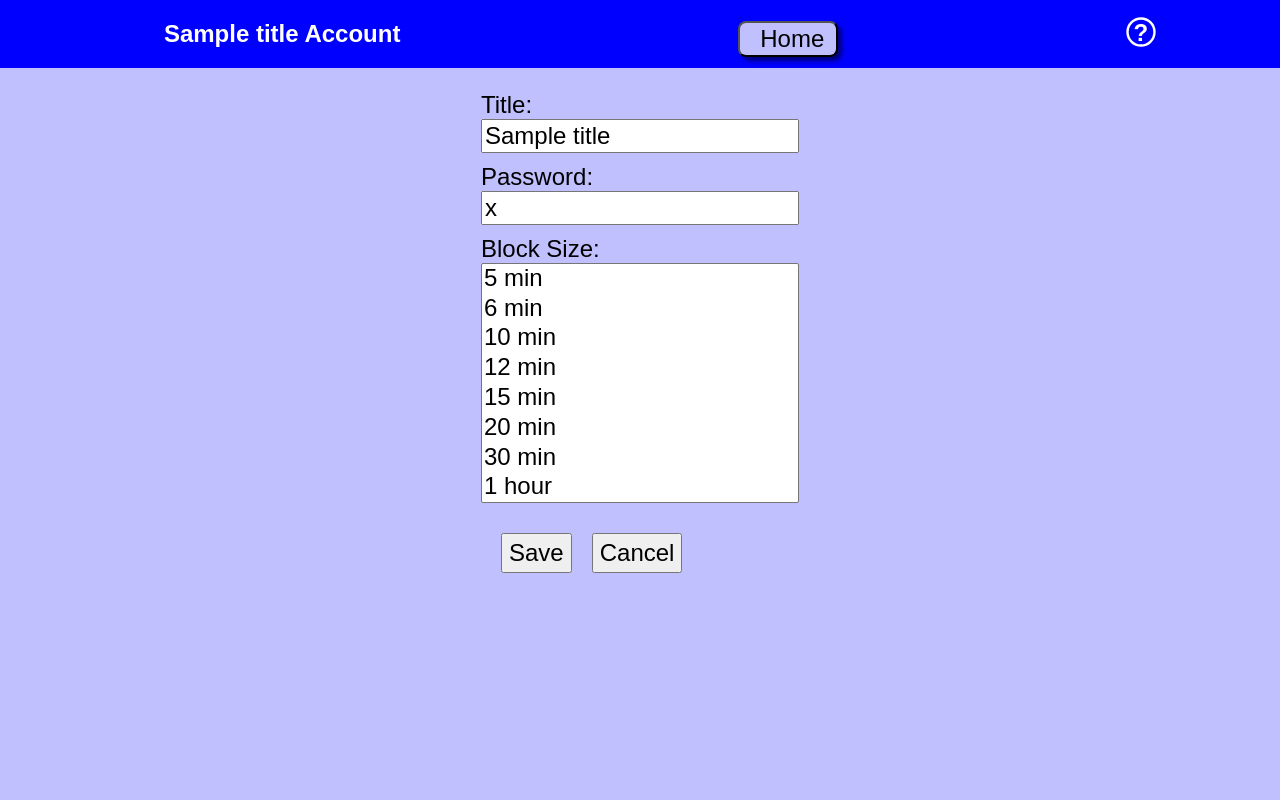
After one commit to jmjoness/gcsched, a Flask app: template app/templates/account.html in a window 1280 px wide. The commit adds this page. Run offline with Flask 3, Linux system fonts and the light colour scheme; the template is opened without the code that fills it: most values are stand-ins (such as "Sample title", 1, 10 or a date in 2020); parts of the project's set-up code (start-up, migrations or seed data) failed here and were passed over.

Commit message:
add account edit

```diff
--- /dev/null
+++ b/app/templates/account.html
@@ -0,0 +1,117 @@
+<!DOCTYPE html>
+<html>
+<head>
+   <meta charset="utf-8">
+   <meta name="viewport" content="width=device-width, initial-scale=1">
+	<title>Account</title>
+	<link rel="shortcut icon" href="{{ url_for('static', filename='favicon.ico') }}" type="image/x-icon">
+	<link rel="icon" href="{{ url_for('static', filename='favicon.ico') }}" type="image/x-icon">
+	<link rel="stylesheet" href="{{ url_for('static', filename='styleschedule.css') }}">
+</head>
+<body onload="init()">
+	<div id="page">
+		<div id="header">
+			<h2 id="title-header">Make Time Block</h2>
+			<input type="button" id="home-button" class="hdr-button" onclick="goHome()" value="Home">
+			<a href="{{ url_for('.help') }}" target="_blank"><img src="/static/help.svg" width="30" height="30"></a>
+		</div>
+		<div id="content-block">
+			<div id="add-controls">
+				<div class="entry-div">
+					<label for="title-text">Title:</label>
+					<input type="text" id="title-text" maxlength="32">
+				</div>
+				<div class="entry-div">
+					<label for="password-text">Password:</label>
+					<input type="text" id="password-text" maxlength="32">
+				</div>
+				<div class="entry-div">
+					<label for="block-size-select">Block Size:</label>
+                    <select id="block-size-select" size="8">
+                        <option value="5">5 min</option>
+                        <option value="6">6 min</option>
+                        <option value="10">10 min</option>
+                        <option value="12">12 min</option>
+                        <option value="15">15 min</option>
+                        <option value="20">20 min</option>
+                        <option value="30">30 min</option>
+                        <option value="60">1 hour</option>
+                    </select>
+				</div>
+				<div id="buttons-div">
+					<input type="button" id="save-button" class="end-button" onclick="saveAccount()" value="Save">
+					<input type="button" id="cancel-button" class="end-button" onclick="cancel()" value="Cancel">
+				</div>
+			</div>
+		</div>
+	</div>
+</html>
+
+<script src="/static/cookie.js"></script>
+<script src="/static/dates.js"></script>
+<script >
+	const titleText = document.getElementById("title-text")
+	const passwordText = document.getElementById("password-text")
+	const blockSelect = document.getElementById("block-size-select")
+
+	function init() {
+		const title = "{{ title }}"
+        const pw = "{{ password }}"
+        const blockSize = "{{ blocksize }}"
+		const header = document.getElementById("title-header")
+		header.innerText = title + " Account"
+
+        titleText.value = title
+        passwordText.value = pw
+        blockSelect.value = blockSize
+	}
+
+	function numberChange() {
+		const numSel = document.getElementById("block-size-select")
+		const val = numSel.value
+
+	}
+
+	function saveAccount() {
+		const title = titleText.value
+		const password = passwordText.value
+		const blockSizeStr = blockSelect.value
+		const blockSize = parseInt(blockSizeStr)
+
+		const jsonString = JSON.stringify({ title: title, password: password, blockSize: blockSize})
+		const url = "{{ url_for('.setaccount') }}"
+
+		fetch(url, {
+			method: 'POST',
+			headers: {'Content-Type': 'application/json'},
+			body: jsonString
+		})
+		.then(resp => {
+			if (!resp.ok) {
+				alert("Set account failed")
+				return
+			}
+
+			resp.json().then(json => {
+				alert("Account settings have been changed")
+				goHome()
+			})
+		})
+		.catch(err => {
+			alert("Set account failed: ", err)
+		});
+	}
+
+	function cancel() {
+		document.getElementById("add-controls").style.display = "none"
+	}
+
+	function goHome() {
+		// window.location = "{{ url_for('.admin')}}";
+		const acct = getCookie('Account')
+		let url = "{{ url_for('main.admin', acct='acctTag') }}"
+		url = url.replace('acctTag', acct)
+		location.href = url
+	}
+
+</script>
--- a/app/templates/admin.html
+++ b/app/templates/admin.html
@@ -18,6 +18,7 @@
 		<div id="main-page">
 			<input type="button" id="blocks-button" class="sel-button" value= "Set Blocks" onclick="setBlocks()">
 			<input type="button" id="show-button" class="sel-button" value= "Show List" onclick="showlist()">
+			<input type="button" id="show-button" class="sel-button" value= "Account Edit" onclick="acctEdit()">
 		</div>
 	</div>
 </html>
@@ -80,6 +81,11 @@
 		window.location = str;
 	}
 
+	function acctEdit() {
+		let str = "{{ url_for('.acctedit') }}";
+		window.location = str;
+	}
+
 	function exitClick() {
 		let url = "{{ url_for('main.index', acct='acctTag') }}"
 		url = url.replace('acctTag', "{{ acct }}")
```
Also changed, not shown: app/main/schedviews.py (+30 -0 lines).
